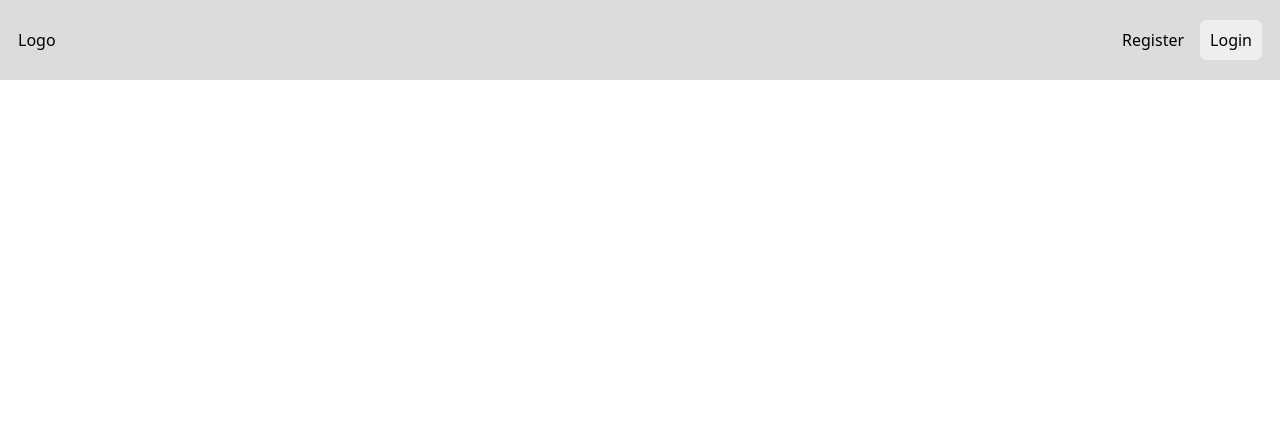
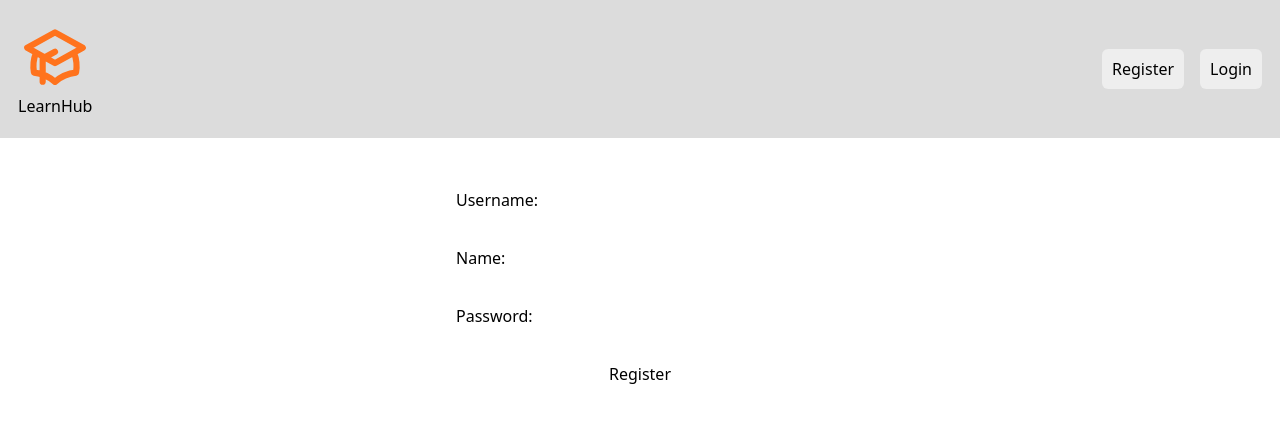
Before and after one commit to SHUSHI1137/LearnHub-Project, a React (Vite) app: page /register in a window 1280 px wide. Shown: the top 422 px of the page. Built offline with nearby package versions, Linux system fonts and the light colour scheme.

Commit message:
feat register

```diff
--- a/src/App.tsx
+++ b/src/App.tsx
@@ -8,6 +8,7 @@ import GuardedRoute from './guard/GuardedRoute'
 import Login from './pages/Login'
 import ContentDetail from './pages/ContentDetail'
 import EditContent from './pages/EditContent'
+import Register from './pages/Register'
 
 function App() {
   const { isLoggedIn } = useAuth()
@@ -25,6 +26,7 @@ function App() {
         </Route>
         <Route element={<GuardedRoute isRouteAccessible={!isLoggedIn} redirectRoute="/" />}>
           <Route path="/login" element={<Login />} />
+          <Route path="/register" element={<Register />} />
         </Route>
       </Routes>
     </div>
--- a/src/components/Navbar.module.css
+++ b/src/components/Navbar.module.css
@@ -45,3 +45,17 @@ button {
   background-color: lightgray;
   cursor: pointer;
 }
+
+.logo {
+  display: flex;
+  align-items: center;
+  gap: 8px;
+}
+
+.register {
+  background-color: #eee;
+  padding: 8px 10px;
+  box-sizing: border-box;
+  border: none;
+  border-radius: 6px;
+}
--- a/src/components/Navbar.tsx
+++ b/src/components/Navbar.tsx
@@ -7,11 +7,13 @@ const Navbar = () => {
 
   return (
     <nav className={classes.nav}>
-      <div className={classes.menu}>
-        <p>Logo</p>
+      <div>
+        <Link to="/">
+          <img src="/src/assets/logo.svg"></img>
+          <span>LearnHub</span>
+        </Link>
       </div>
       <div className={classes.menu}>
-        <p>Register</p>
         {isLoggedIn ? (
           <>
             <NavLink className={({ isActive }) => (isActive ? classes.active : classes.inactive)} to="/create">
@@ -22,9 +24,15 @@ const Navbar = () => {
             </Link>
           </>
         ) : (
-          <Link to="/login" className={classes.login}>
-            Login
-          </Link>
+          <>
+            <Link to="/register" className={classes.register}>
+              Register
+            </Link>
+
+            <Link to="/login" className={classes.login}>
+              Login
+            </Link>
+          </>
         )}
       </div>
     </nav>
--- a/src/pages/EditContent.tsx
+++ b/src/pages/EditContent.tsx
@@ -2,6 +2,7 @@ import { FormEvent, useState } from 'react'
 import updateContent from '../hooks/useContent'
 import { useNavigate, useParams } from 'react-router-dom'
 import classes from '../pages/EditContent.module.css'
+import Button from '@mui/joy/Button'
 
 const EditContent = () => {
   const { id } = useParams()
@@ -24,6 +25,7 @@ const EditContent = () => {
   }
 
   if (isLoading) return <h1>Loading....</h1>
+
   return (
     <div className={classes.container}>
       <form className={classes.contentForm} onSubmit={handleSubmit}>
@@ -33,9 +35,9 @@ const EditContent = () => {
         <label>Rating</label>
         <input type="number" value={editRating} onChange={(e) => setEditRating(Number(e.target.value))} required />
 
-        <button type="submit" disabled={isSubmitting}>
+        <Button type="submit" variant="solid" disabled={isSubmitting}>
           {isSubmitting ? 'Submitting...' : 'Submit'}
-        </button>
+        </Button>
       </form>
     </div>
   )
--- /dev/null
+++ b/src/pages/Register.module.css
@@ -0,0 +1,10 @@
+.registerForm {
+  display: flex;
+  flex-direction: column;
+  width: 400px;
+  height: auto;
+  background-color: white;
+  padding: 20px 16px;
+  border-radius: 10px;
+  gap: 5px;
+}
--- /dev/null
+++ b/src/pages/Register.tsx
@@ -0,0 +1,40 @@
+import { useNavigate } from 'react-router-dom'
+import { useAuth } from '../providers/AuthProvider'
+import { FormEvent, useState } from 'react'
+import classes from './Register.module.css'
+
+const Register = () => {
+  const { createUser } = useAuth()
+  const navigate = useNavigate()
+  const [username, setUsername] = useState<string>('')
+  const [name, setName] = useState<string>('')
+  const [password, setPassword] = useState<string>('')
+
+  const handleSubmit = async (e: FormEvent) => {
+    e.preventDefault()
+
+    try {
+      await createUser(username, name, password)
+      navigate('/')
+    } catch (err) {
+      console.error(err)
+    }
+  }
+
+  return (
+    <form className={classes.registerForm} onSubmit={handleSubmit}>
+      <label>Username:</label>
+      <input type="text" onChange={(e) => setUsername(e.target.value)} />
+
+      <label>Name:</label>
+      <input type="text" onChange={(e) => setName(e.target.value)} />
+
+      <label>Password:</label>
+      <input type="password" onChange={(e) => setPassword(e.target.value)} />
+
+      <input type="submit" value="Register"></input>
+    </form>
+  )
+}
+
+export default Register
--- a/src/providers/AuthProvider.tsx
+++ b/src/providers/AuthProvider.tsx
@@ -1,6 +1,6 @@
 import { ReactNode, createContext, useContext, useState } from 'react'
 import { useNavigate } from 'react-router-dom'
-import { CredentialDTO, LoginDTO } from '../types/dto'
+import { CredentialDTO, LoginDTO, RegisterDTO } from '../types/dto'
 import axios from 'axios'
 
 interface IAuthProviderProps {
@@ -12,6 +12,7 @@ interface IAuthContextType {
   username: string | null
   login: (username: string, password: string) => Promise<void>
   logout: () => void
+  createUser: (username: string, name: string, password: string) => Promise<void>
 }
 
 const AuthContext = createContext<IAuthContextType | null>(null)
@@ -56,7 +57,21 @@ const AuthProvider = ({ children }: IAuthProviderProps) => {
     navigate('/')
   }
 
-  return <AuthContext.Provider value={{ isLoggedIn, login, username, logout }}>{children}</AuthContext.Provider>
+  const createUser = async (username: string, name: string, password: string) => {
+    const createUserBody: RegisterDTO = { username, name, password }
+
+    try {
+      const res = await axios.post('https://api.learnhub.thanayut.in.th/user', createUserBody)
+
+      console.log(res)
+    } catch (err) {
+      console.error(err)
+    }
+  }
+
+  return (
+    <AuthContext.Provider value={{ isLoggedIn, login, username, logout, createUser }}>{children}</AuthContext.Provider>
+  )
 }
 
 export default AuthProvider
```
Also changed, not shown: src/assets/logo.svg (added).
